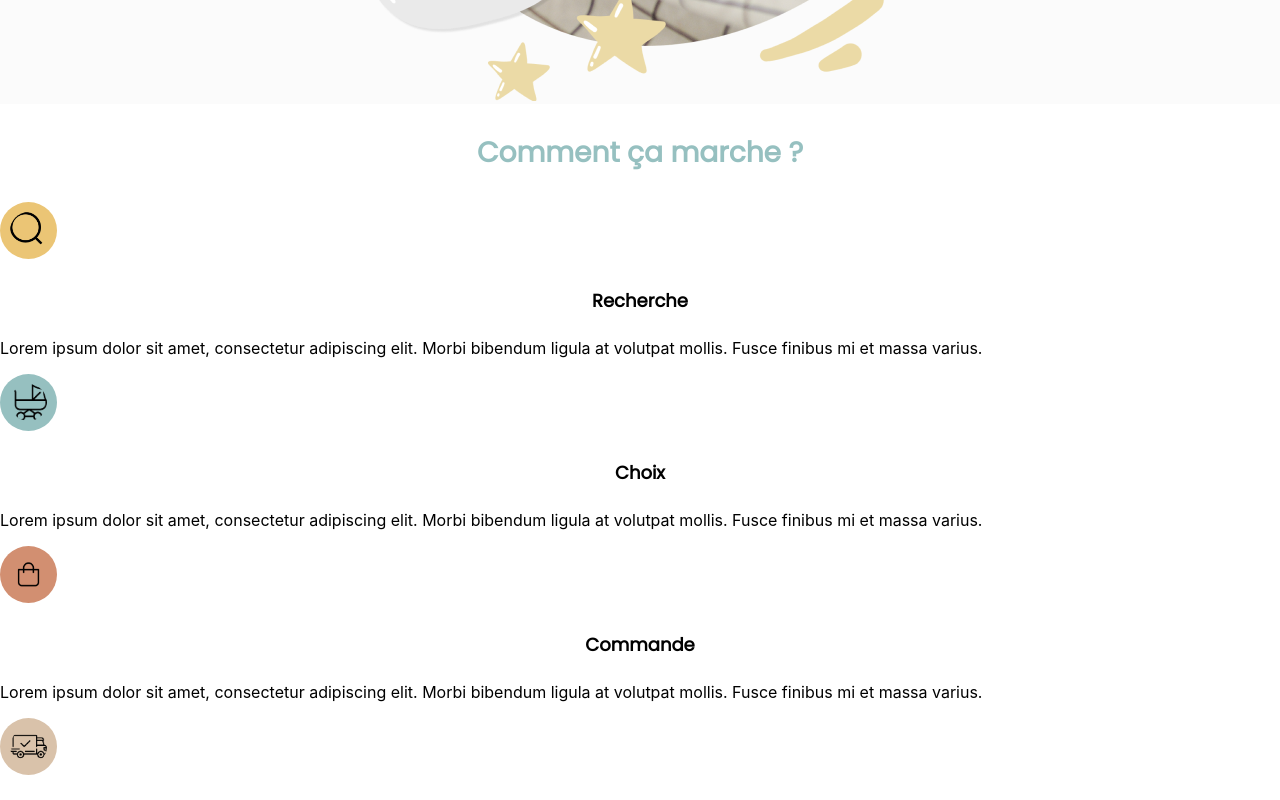
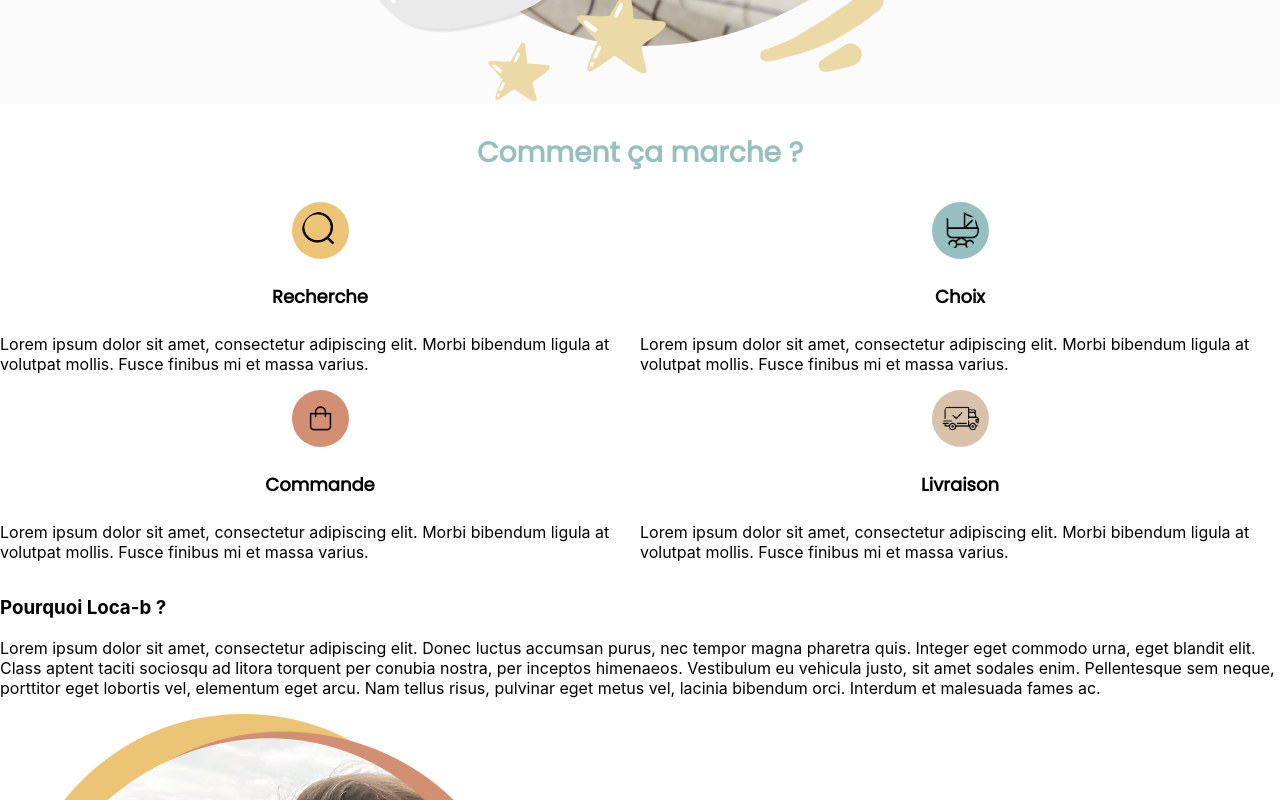
Before and after one commit to ComicScrip/locab, a Next.js app: page / in a window 1280 px wide. Shown: the part 860-1660 px from the top of the page. Built offline with nearby package versions, Linux system fonts and the light colour scheme; a web font is replaced by a local one.

Commit message:
center image home

```diff
--- a/pages/index.js
+++ b/pages/index.js
@@ -12,7 +12,7 @@ export default function Home() {
       </Head>
 
       <main className={styles.main}>
-        <div className={styles.firstparagraphe}>
+        <div className={styles.firstParagraphe}>
           <h1 className={styles.title}>Voyagez léger</h1>
           <h2 className={styles.title2}>avec bébé</h2>
           <p className={styles.textfirst}>
@@ -29,14 +29,17 @@ export default function Home() {
             />
           </div>
         </div>
-        <div className={styles.secondparagraphe}>
+        <div className={styles.secondParagraphe}>
           <h3 className={styles.title3}>Comment ça marche ?</h3>
+          <div className={styles.logohome}>
             <div className={styles.homesearch}>
+              <div className={styles.imageContainer}>
                 <img
                   src="/image/search.png"
                   alt="search"
                   className={styles.homeimage + " " + styles.searchimage}
                 />
+              </div>
 
               <h4 className={styles.title4}>Recherche</h4>
               <p className={styles.paragraphhome}>
@@ -46,11 +49,14 @@ export default function Home() {
               </p>
             </div>
             <div className={styles.homestroller}>
+              <div className={styles.imageContainer}>
+                {" "}
                 <img
                   src="/image/stroller.png"
                   alt="stroller"
                   className={styles.homeimage + " " + styles.strollerimage}
                 />
+              </div>
 
               <h4 className={styles.title4}>Choix</h4>
               <p className={styles.paragraphhome}>
@@ -60,11 +66,13 @@ export default function Home() {
               </p>
             </div>
             <div className={styles.homeorder}>
+              <div className={styles.imageContainer}>
                 <img
                   src="/image/shopping.png"
                   alt="order"
                   className={styles.homeimage + " " + styles.orderimage}
                 />
+              </div>
 
               <h4 className={styles.title4}>Commande</h4>
               <p className={styles.paragraphhome}>
@@ -74,11 +82,14 @@ export default function Home() {
               </p>
             </div>
             <div className={styles.homeship}>
+              <div className={styles.imageContainer}>
+                {" "}
                 <img
                   src="/image/shipped.png"
                   alt="ship"
                   className={styles.homeimage + " " + styles.shipimage}
                 />
+              </div>
 
               <h4 className={styles.title4}>Livraison</h4>
               <p className={styles.paragraphhome}>
@@ -86,6 +97,7 @@ export default function Home() {
                 bibendum ligula at volutpat mollis. Fusce finibus mi et massa
                 varius.{" "}
               </p>
+            </div>
           </div>
         </div>
         <div className={styles.thirdparagraphe}>
--- a/styles/Home.module.css
+++ b/styles/Home.module.css
@@ -1,7 +1,7 @@
 @import url("https://fonts.googleapis.com/css2?family=Poppins&display=swap");
 @import url("https://use.typekit.net/qql6zfk.css");
 
-.firstparagraphe {
+.firstParagraphe {
   text-align: center;
   background-color: #fbfbfb;
   font-size: 14px;
@@ -75,6 +75,16 @@
   padding: 10px;
 }
 
+.logohome {
+  display: grid;
+  grid-template-columns: repeat(2, 1fr);
+}
+
+.imageContainer {
+  display: flex;
+  justify-content: center;
+}
+
 @media screen and (min-width: 800px) {
   .designhome {
     display: initial;
```
Lines whose indentation alone changed are shown as unchanged.
